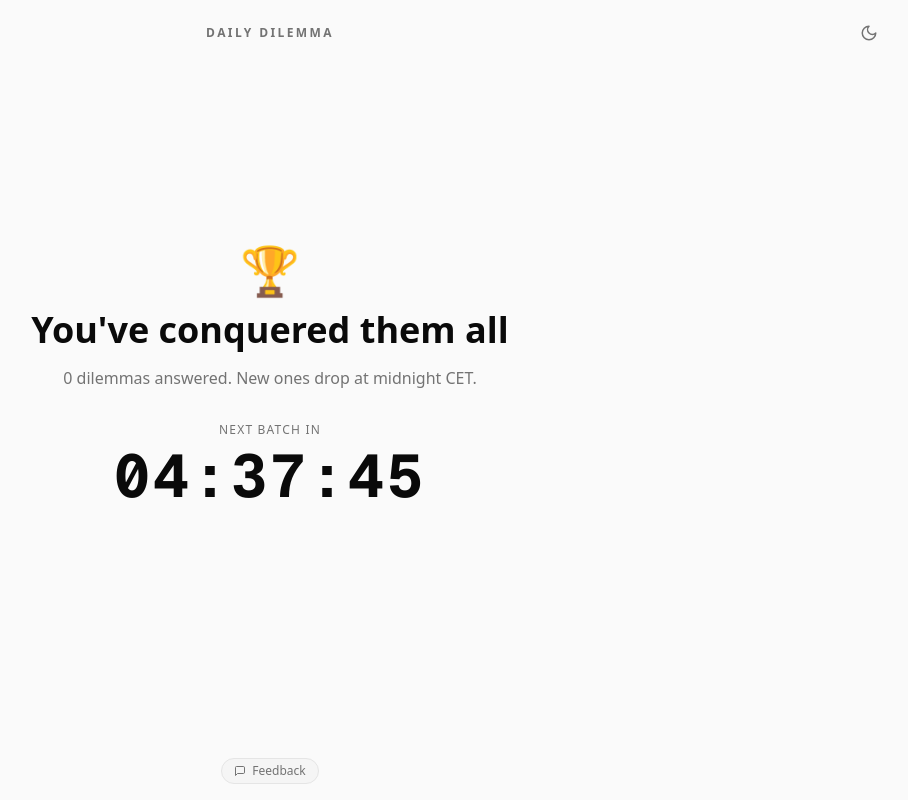
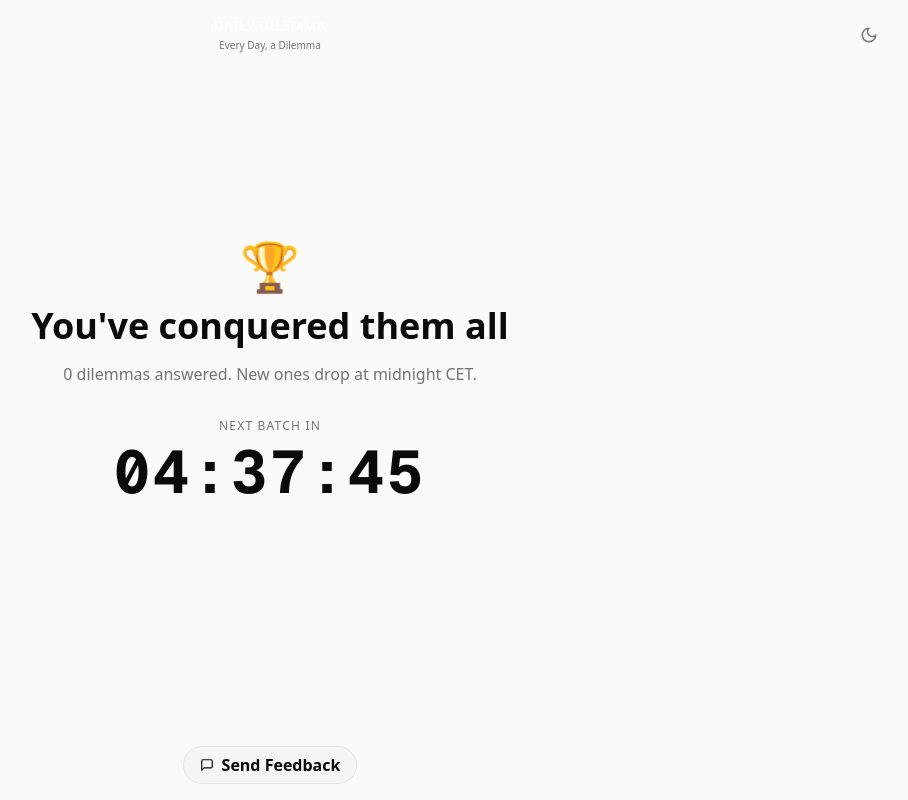
Before and after one commit to ristoman/daily-dilemma, a Next.js app: page / in a window 1280 px wide. Shown: the whole page, without its empty margins (370-1278 px from the left). Built offline with nearby package versions, Linux system fonts and the light colour scheme; no server answers; the database is empty.

Commit message:
Title stylings

```diff
--- a/app/layout.tsx
+++ b/app/layout.tsx
@@ -14,7 +14,7 @@
 });
 
 export const metadata: Metadata = {
-  title: "Daily Dilemma",
+  title: "Daily Dilemma — Every Day, a Dilemma",
   description: "Vote on today's dilemma",
 };
 
--- a/app/page.tsx
+++ b/app/page.tsx
@@ -95,9 +95,14 @@
             </span>
           )}
         </div>
-        <h1 className="text-xs font-bold uppercase tracking-[0.2em] text-muted-foreground">
-          Daily Dilemma
-        </h1>
+        <div className="flex flex-col items-center gap-0.5">
+          <h1 className="text-sm font-extrabold uppercase text-white">
+            Daily Dilemma
+          </h1>
+          <p className="text-[10px] font-medium text-muted-foreground whitespace-nowrap">
+            Every Day, a Dilemma
+          </p>
+        </div>
         <div className="flex w-24 justify-end">
           <button
             onClick={toggleDarkMode}
@@ -239,10 +244,22 @@
     return (
       <button
         onClick={() => setOpen(true)}
-        className="cursor-pointer inline-flex items-center gap-1.5 rounded-full border border-border bg-muted px-3 py-1 text-xs font-medium text-muted-foreground transition-colors hover:bg-accent hover:text-foreground"
+        className="cursor-pointer inline-flex items-center gap-2 rounded-full border border-border bg-muted px-4 py-1.5 text-m font-semibold text-foreground transition-colors hover:bg-accent"
       >
-        <svg xmlns="http://www.w3.org/2000/svg" width="12" height="12" viewBox="0 0 24 24" fill="none" stroke="currentColor" strokeWidth="2" strokeLinecap="round" strokeLinejoin="round"><path d="M21 15a2 2 0 0 1-2 2H7l-4 4V5a2 2 0 0 1 2-2h14a2 2 0 0 1 2 2z"/></svg>
-        Feedback
+        <svg
+          xmlns="http://www.w3.org/2000/svg"
+          width="14"
+          height="14"
+          viewBox="0 0 24 24"
+          fill="none"
+          stroke="currentColor"
+          strokeWidth="2"
+          strokeLinecap="round"
+          strokeLinejoin="round"
+        >
+          <path d="M21 15a2 2 0 0 1-2 2H7l-4 4V5a2 2 0 0 1 2-2h14a2 2 0 0 1 2 2z" />
+        </svg>
+        Send Feedback
       </button>
     );
   }
```
